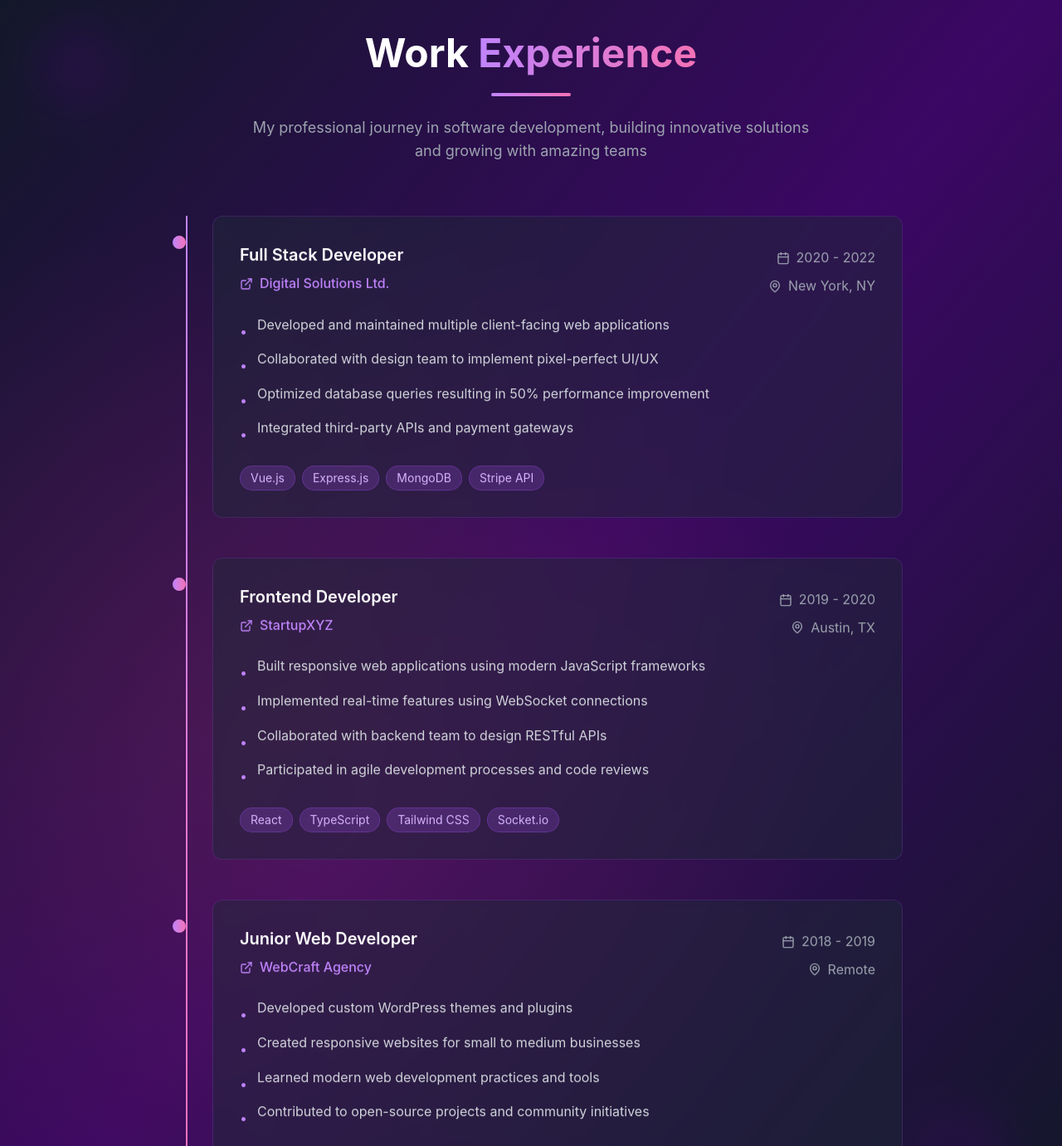
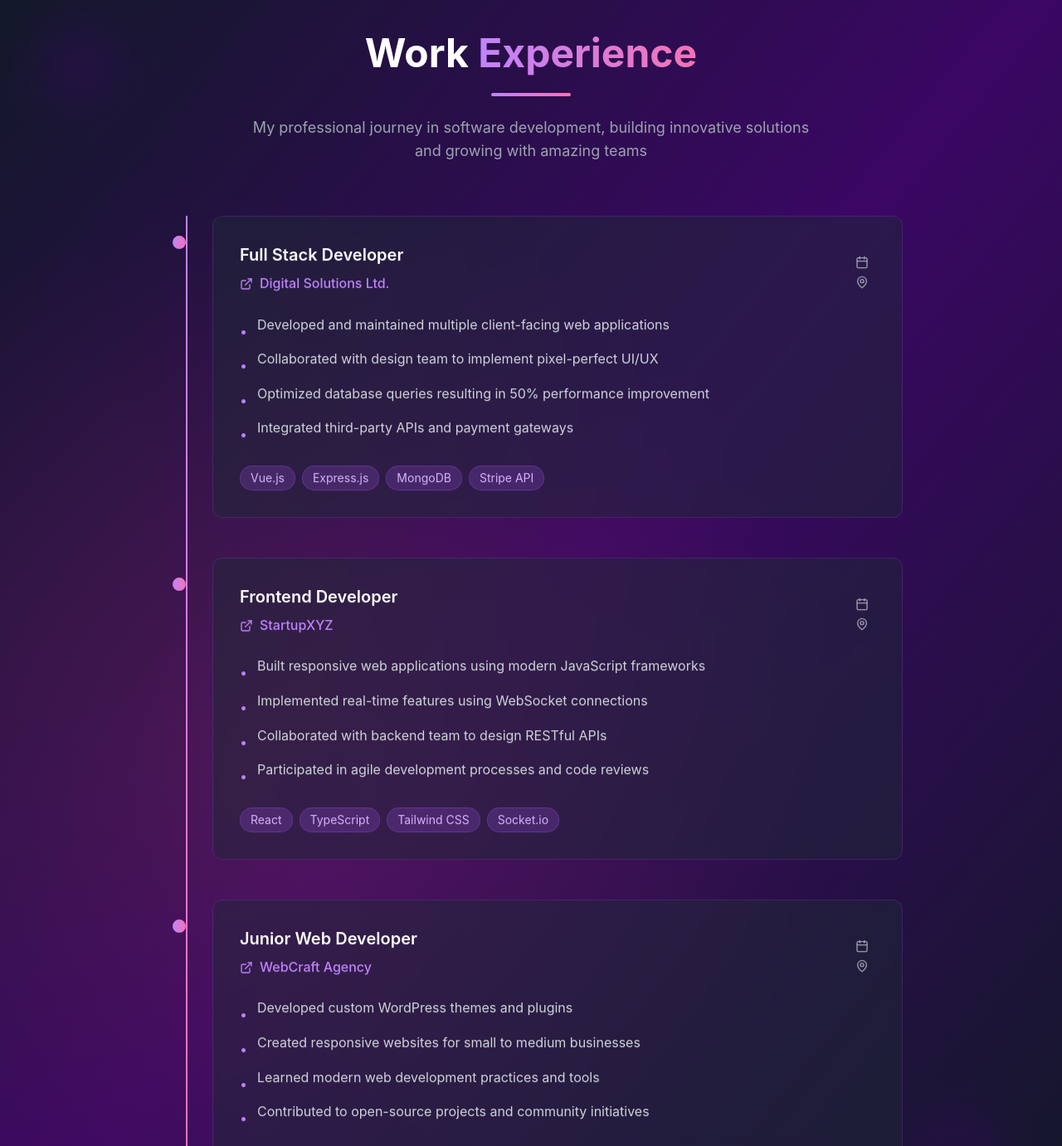
Before and after one commit to potnurumounika-123/portfolio, a React (Vite) app: page / in a window 1280 px wide. Shown: the part 3361-4742 px from the top of the page at 83% size. Built offline with nearby package versions, Linux system fonts and the light colour scheme.

Commit message:
Update Experience.tsx

```diff
--- a/src/components/Experience.tsx
+++ b/src/components/Experience.tsx
@@ -13,8 +13,6 @@ const Experience = () => {
     {
       title: 'Full Stack Developer',
       company: 'Digital Solutions Ltd.',
-      location: 'New York, NY',
-      period: '2020 - 2022',
       description: [
         'Developed and maintained multiple client-facing web applications',
         'Collaborated with design team to implement pixel-perfect UI/UX',
@@ -26,8 +24,6 @@ const Experience = () => {
     {
       title: 'Frontend Developer',
       company: 'StartupXYZ',
-      location: 'Austin, TX',
-      period: '2019 - 2020',
       description: [
         'Built responsive web applications using modern JavaScript frameworks',
         'Implemented real-time features using WebSocket connections',
@@ -39,8 +35,6 @@ const Experience = () => {
     {
       title: 'Junior Web Developer',
       company: 'WebCraft Agency',
-      location: 'Remote',
-      period: '2018 - 2019',
       description: [
         'Developed custom WordPress themes and plugins',
         'Created responsive websites for small to medium businesses',
```
